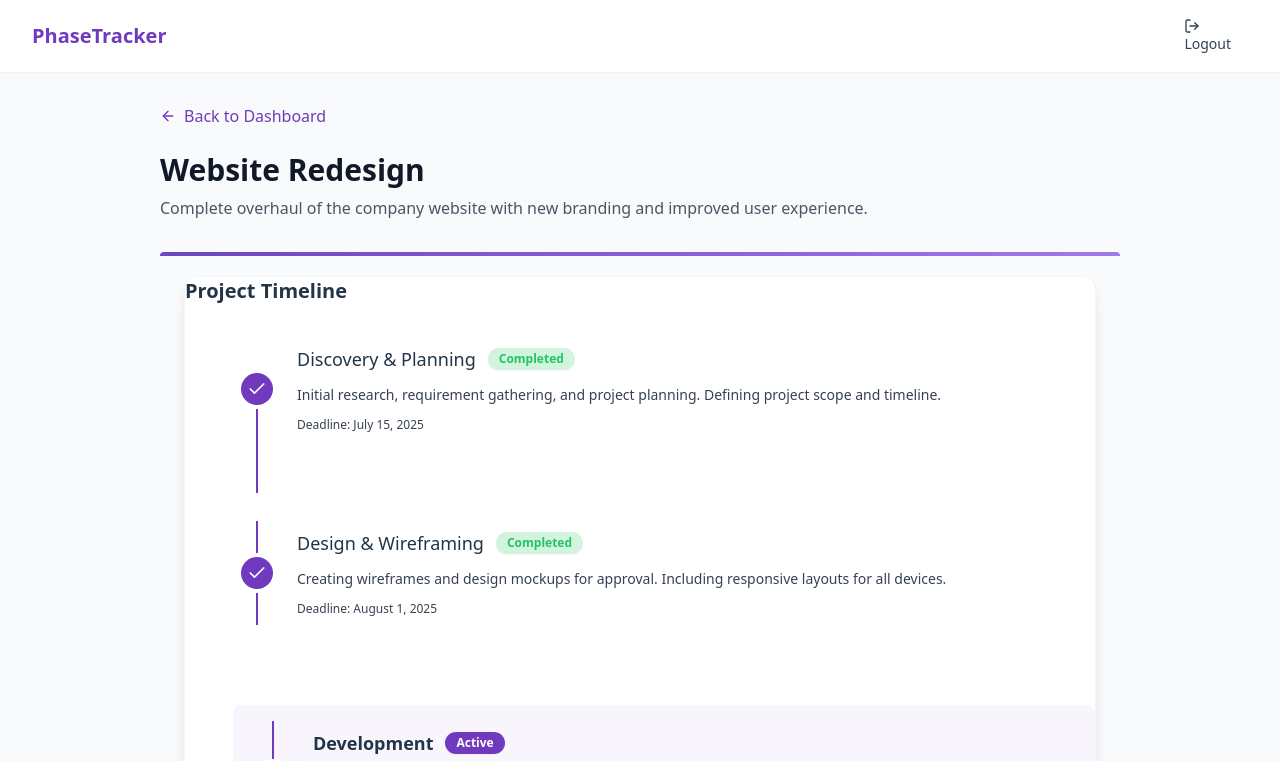
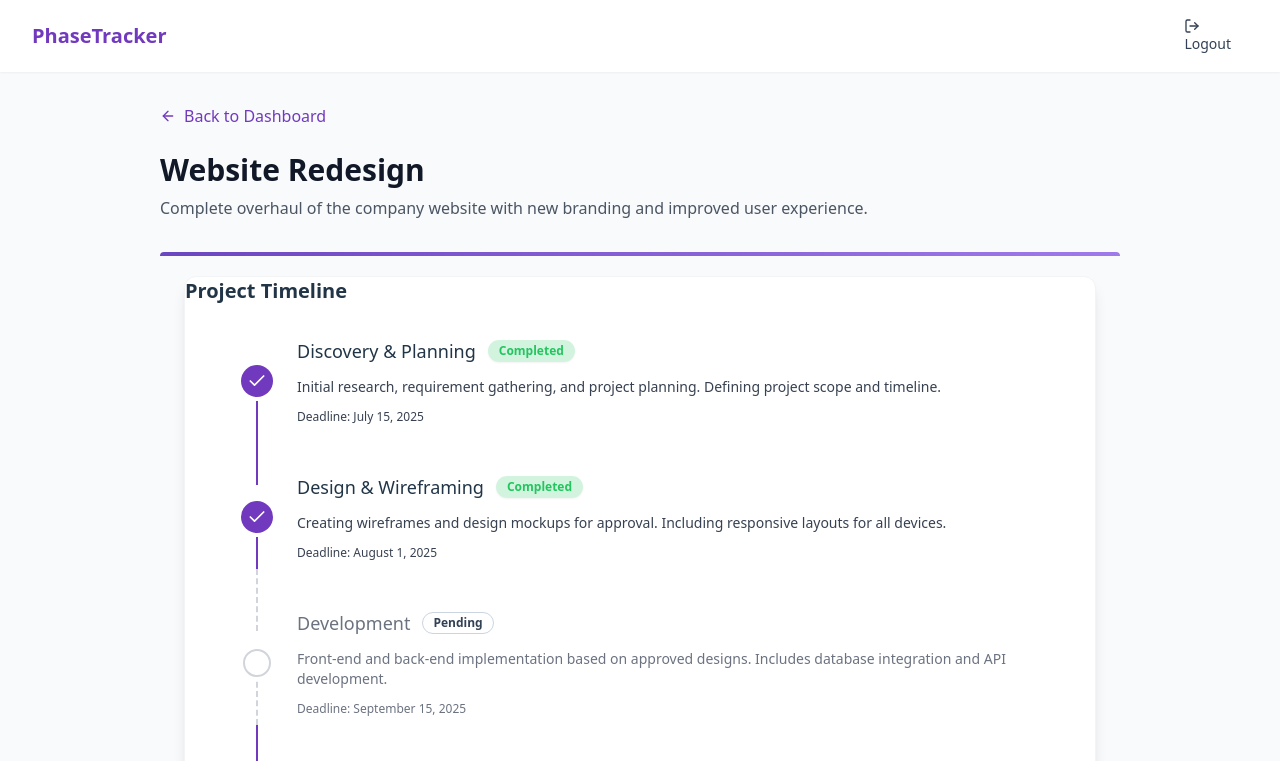
Before and after one commit to yahyam7md1/ProjectTrackingTool, a React (Vite) app in the folder frontend/: page /client/projects/1 in a window 1280 px wide. Shown: the top 761 px of the page. Built offline with nearby package versions, Linux system fonts and the light colour scheme.

Commit message:
Enhanced the UI for the vertiical time line and client manage project but still needs more work

```diff
--- a/frontend/src/components/client/VerticalTimeline.tsx
+++ b/frontend/src/components/client/VerticalTimeline.tsx
@@ -26,24 +26,40 @@ interface PhaseItemProps {
 const PhaseItem: React.FC<PhaseItemProps> = ({ phase, isFirst, isLast }) => {
   return (
     <div className={cn(
-      "grid grid-cols-[auto_1fr] gap-x-4",
-      phase.status === 'active' && "bg-primary/5 p-4 rounded-lg",
+      "grid grid-cols-[auto_1fr] gap-x-4 relative",
+      phase.status === 'active' && "bg-primary/5 rounded-lg",
     )}>
       {/* Column 1: Timeline Track (Line and Circle) */}
-      <div className="relative w-12 flex items-center justify-center min-h-[60px]">
-        {/* Vertical Line Container - provides continuous track */}
-        <div className="absolute inset-0 flex items-center justify-center">
-          {/* Continuous vertical line */}
       <div className={cn(
-            "absolute h-full w-0.5 left-1/2 -translate-x-1/2",
-            isFirst && "top-1/2",
-            isLast && "bottom-1/2",
-            phase.status === 'completed' || phase.status === 'active' ? "bg-primary" :
-            "border-r-2 border-dashed border-gray-300"
-          )} />
+        "relative w-12 flex items-center justify-center min-h-[60px]",
+        phase.status === 'active' && "pl-4"
+      )}>
+        {/* Top half line - conditionally rendered if not first */}
+        {!isFirst && (
+          <div
+            className={cn(
+              "absolute top-[-32px] h-1/2 w-0.5 left-6 -translate-x-1/2",
+              phase.status === 'completed' || phase.status === 'active'
+                ? "bg-primary"
+                : "border-r-2 border-dashed border-gray-300"
+            )}
+          />
+        )}
 
-          {/* Circle/Icon with background to hide line and create illusion of separate segments */}
-          <div className="relative z-10 flex items-center justify-center p-1 bg-white rounded-full">
+        {/* Bottom half line - conditionally rendered if not last */}
+        {!isLast && (
+          <div
+            className={cn(
+              "absolute bottom-0 h-1/2 w-0.5 left-6 -translate-x-1/2",
+              phase.status === 'completed' || phase.status === 'active'
+                ? "bg-primary"
+                : "border-r-2 border-dashed border-gray-300"
+            )}
+          />
+        )}
+
+        {/* Circle/Icon positioned at the center of the row */}
+        <div className="absolute top-1/2 -translate-y-1/2 left-6 -translate-x-1/2 z-10 flex items-center justify-center p-1 bg-white rounded-full">
           {phase.status === 'completed' && (
             <div className="bg-primary h-8 w-8 rounded-full flex items-center justify-center">
               <Check className="h-5 w-5 text-white" />
@@ -62,10 +78,12 @@ const PhaseItem: React.FC<PhaseItemProps> = ({ phase, isFirst, isLast }) => {
           )}
         </div>
       </div>
-      </div>
 
       {/* Column 2: Content */}
-      <div className="py-2 space-y-3">
+      <div className={cn(
+        "py-2 space-y-3",
+        phase.status === 'active' && "pr-4 pt-4 pb-4"
+      )}>
         <div className="flex items-center space-x-3">
           <h3
             className={cn(
@@ -128,13 +146,13 @@ export const VerticalTimeline: React.FC<VerticalTimelineProps> = ({ phases }) =>
       initial="hidden"
       whileInView="show"
       viewport={{ once: true, amount: 0.1 }}
-      className="mt-6 space-y-16 ml-4 md:ml-12"
+      className="mt-6 space-y-8 ml-4 md:ml-12"
     >
       {phases.map((phase, index) => (
         <motion.li
           key={phase.id}
           variants={item}
-          className="relative py-2"
+          className="relative"
         >
           <PhaseItem
             phase={phase}
--- a/frontend/src/pages/dashboards/client/ClientManageProjectPage.tsx
+++ b/frontend/src/pages/dashboards/client/ClientManageProjectPage.tsx
@@ -30,14 +30,14 @@ const ClientManageProjectPage: React.FC = () => {
         id: '3',
         name: 'Development',
         description: 'Front-end and back-end implementation based on approved designs. Includes database integration and API development.',
-        status: 'active' as const,
+        status: 'pending' as const,
         deadline: 'September 15, 2025'
       },
       {
         id: '4',
         name: 'Testing & QA',
         description: 'Quality assurance, bug fixing, and performance optimization across all browsers and devices.',
-        status: 'pending' as const,
+        status: 'completed' as const,
         deadline: 'October 1, 2025'
       },
       {
```
Lines whose indentation alone changed are shown as unchanged.
